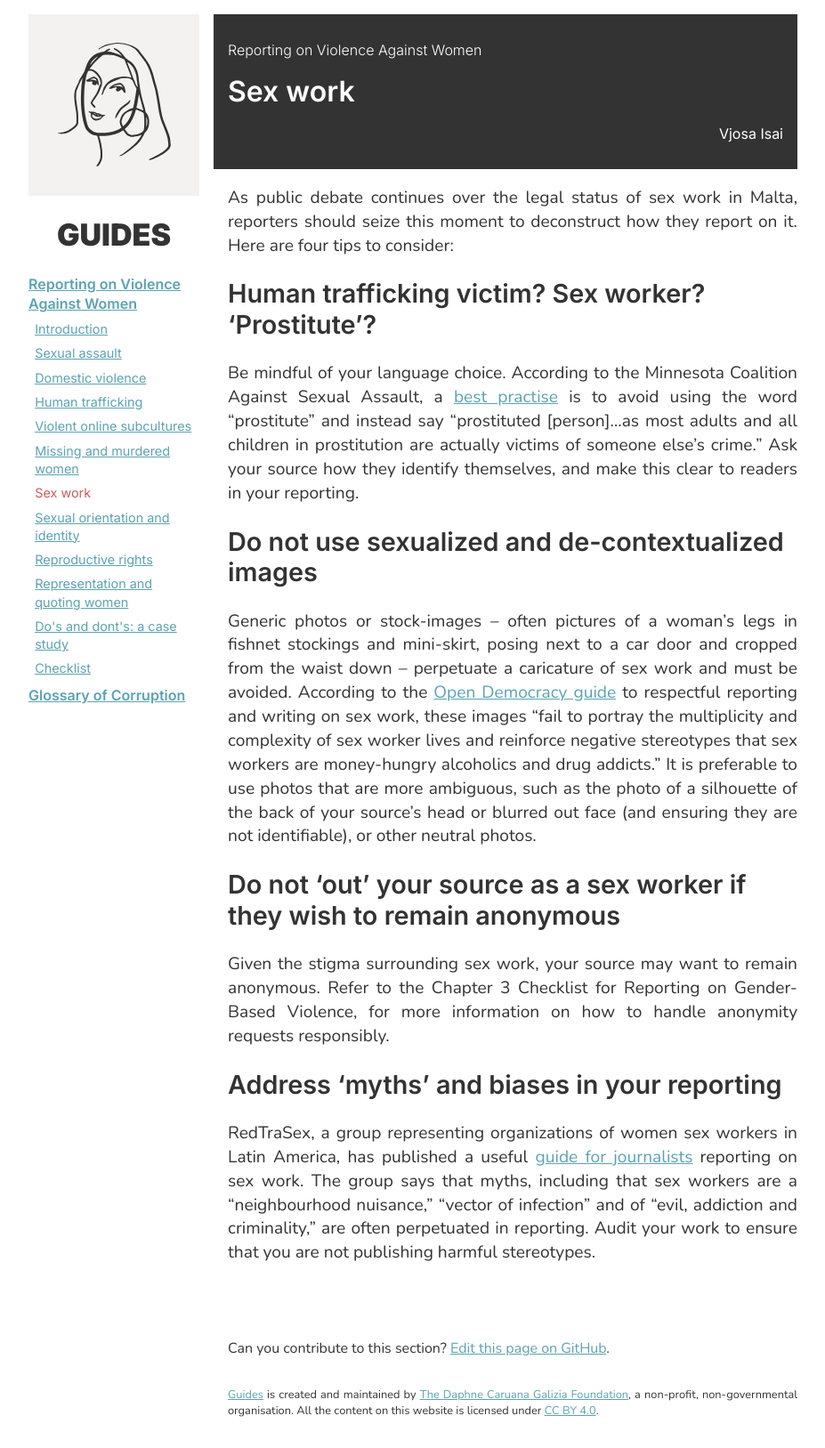
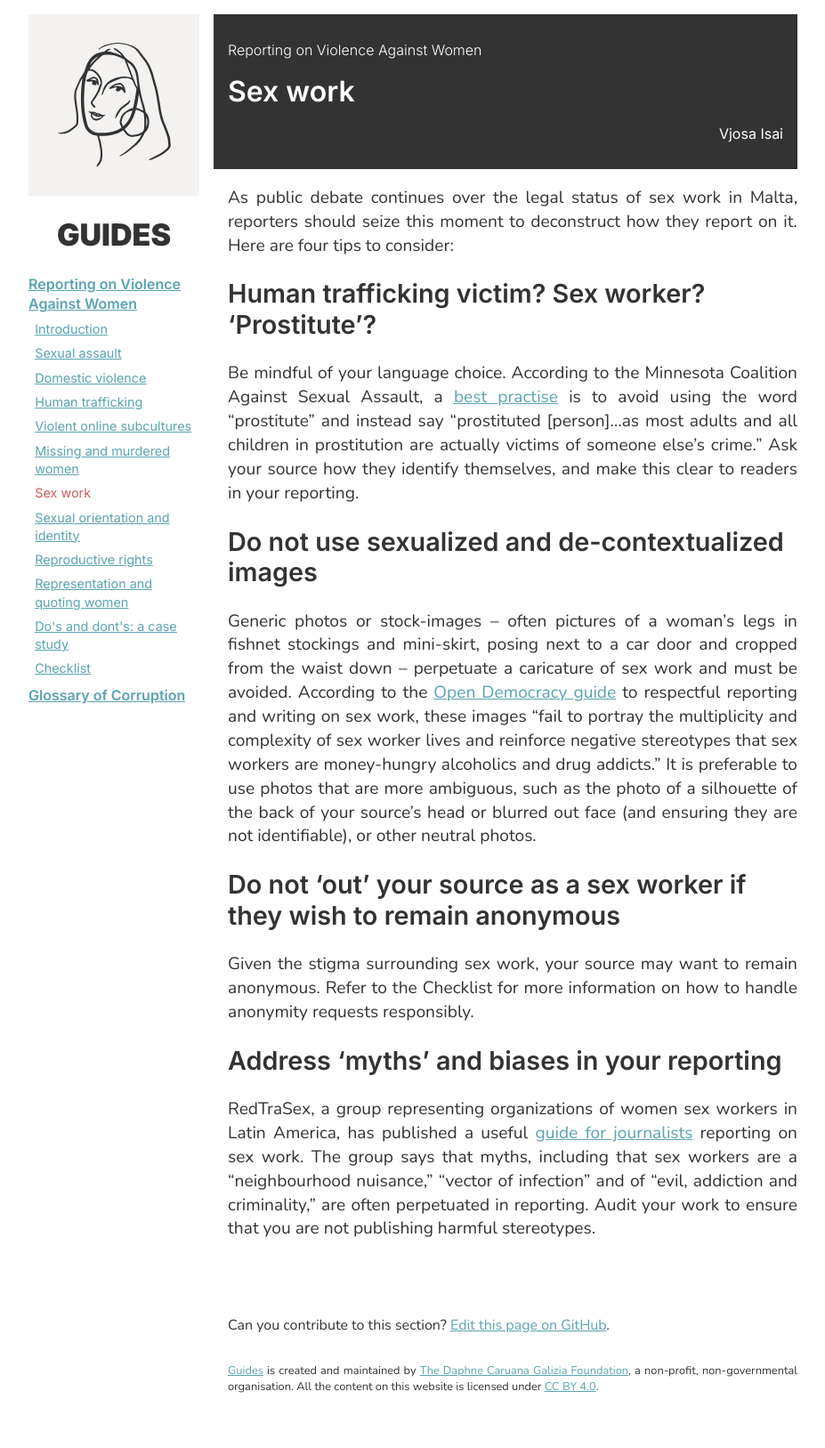
Before and after one commit to daphne-foundation/guides, a Jekyll site: the page built from en/reporting-on/sex-work.md, in a window 1280 px wide. Shown: the whole page at 89% size, without its empty margins (176-1103 px from the left). Built offline with Jekyll 4.4.1, drawn with Linux system fonts in a browser that asks for light colours; after the commit the page ends 1600 px from its top, so only the background shows below that.

Commit message:
Update sex-work.md

```diff
--- a/en/reporting-on/sex-work.md
+++ b/en/reporting-on/sex-work.md
@@ -15,7 +15,7 @@ Generic photos or stock-images – often pictures of a woman’s legs in fishnet
 
 ## Do not ‘out’ your source as a sex worker if they wish to remain anonymous
 
-Given the stigma surrounding sex work, your source may want to remain anonymous. Refer to the  Chapter 3 Checklist for Reporting on Gender-Based Violence, for more information on how to handle anonymity requests responsibly.
+Given the stigma surrounding sex work, your source may want to remain anonymous. Refer to the Checklist for more information on how to handle anonymity requests responsibly.
 
 ## Address ‘myths’ and biases in your reporting
 
```
